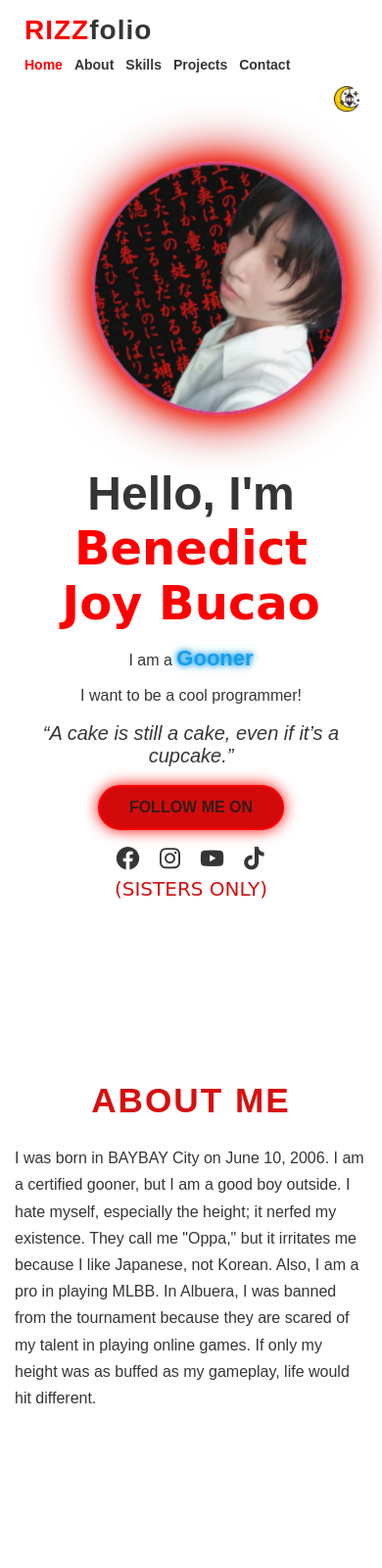
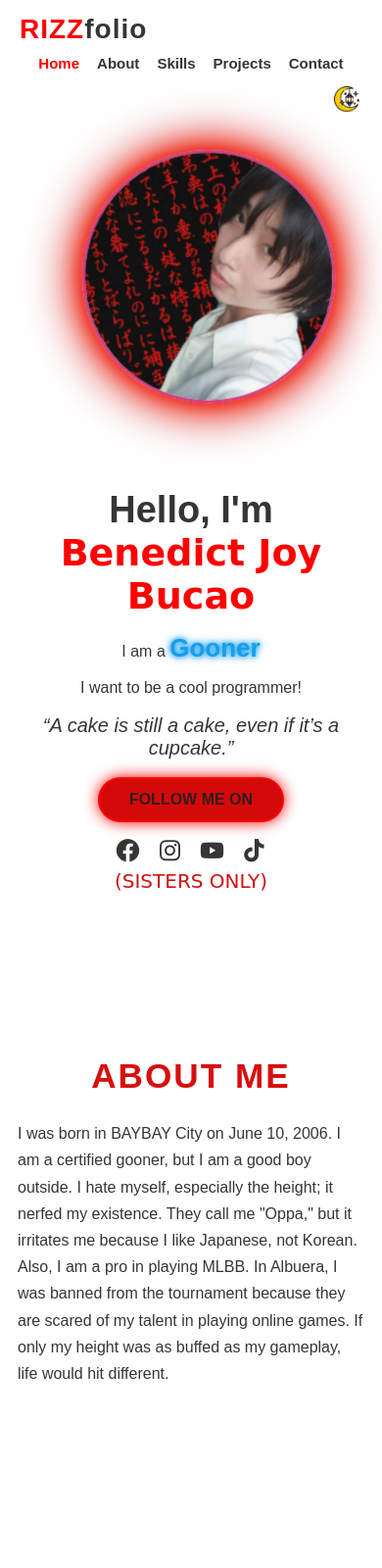
Before and after one commit to bucaobenedictjoy-67/bucao.github.io, a plain HTML site: page index.html in a window 390 px wide. Shown: the top 1600 px of the page at 98% size. Drawn offline with nearby package versions, Linux system fonts and the light colour scheme.

Commit message:
Update style.css

```diff
--- a/style.css
+++ b/style.css
@@ -937,33 +937,84 @@ h4 {
 }
 
 
-/* ===============================
-   📱 TABLET FRIENDLY (tablets)
-=============================== */
 @media (max-width: 900px) {
 
+    /* Navbar */
     .navbar {
-        padding: 15px 25px;
+        padding: 14px 20px;
+        flex-wrap: wrap;
     }
 
-    .section {
-        padding: 50px 15px;
+    .navbar ul {
+        gap: 18px;
+        justify-content: center;
+        width: 100%;
     }
 
+    .navbar li a {
+        font-size: 15px;
+    }
+
+    /* Sections */
+    .section {
+        padding: 45px 18px;
+    }
+
+    /* Home section */
+    .sectionhome {
+        padding: 110px 8% 50px;
+        gap: 35px;
+    }
+
+    .home-content h1 {
+        font-size: 38px;
+    }
+
+    .span1 {
+        font-size: 26px;
+    }
+
+    .image-container {
+        width: 220px;
+        height: 220px;
+    }
+
+    /* Education & Technical cards */
     .goku-row,
     .tech-row {
         gap: 20px;
     }
 
+    .goku-card,
+    .tech-card {
+        width: 260px;
+    }
+
+    /* Skills grid */
     .egoist6 {
-        grid-template-columns: repeat(auto-fit, minmax(200px, 1fr));
+        grid-template-columns: repeat(auto-fit, minmax(220px, 1fr));
+    }
+
+    /* Projects */
+    .project-wrapper {
+        gap: 25px;
     }
 
     .project-img,
     .project-img2 {
-        max-width: 300px;
+        max-width: 320px;
+    }
+
+    h4 {
+        font-size: 26px;
+    }
+
+    /* Contact */
+    .turbo1 {
+        gap: 30px;
     }
 }
+
 
 
 
```
